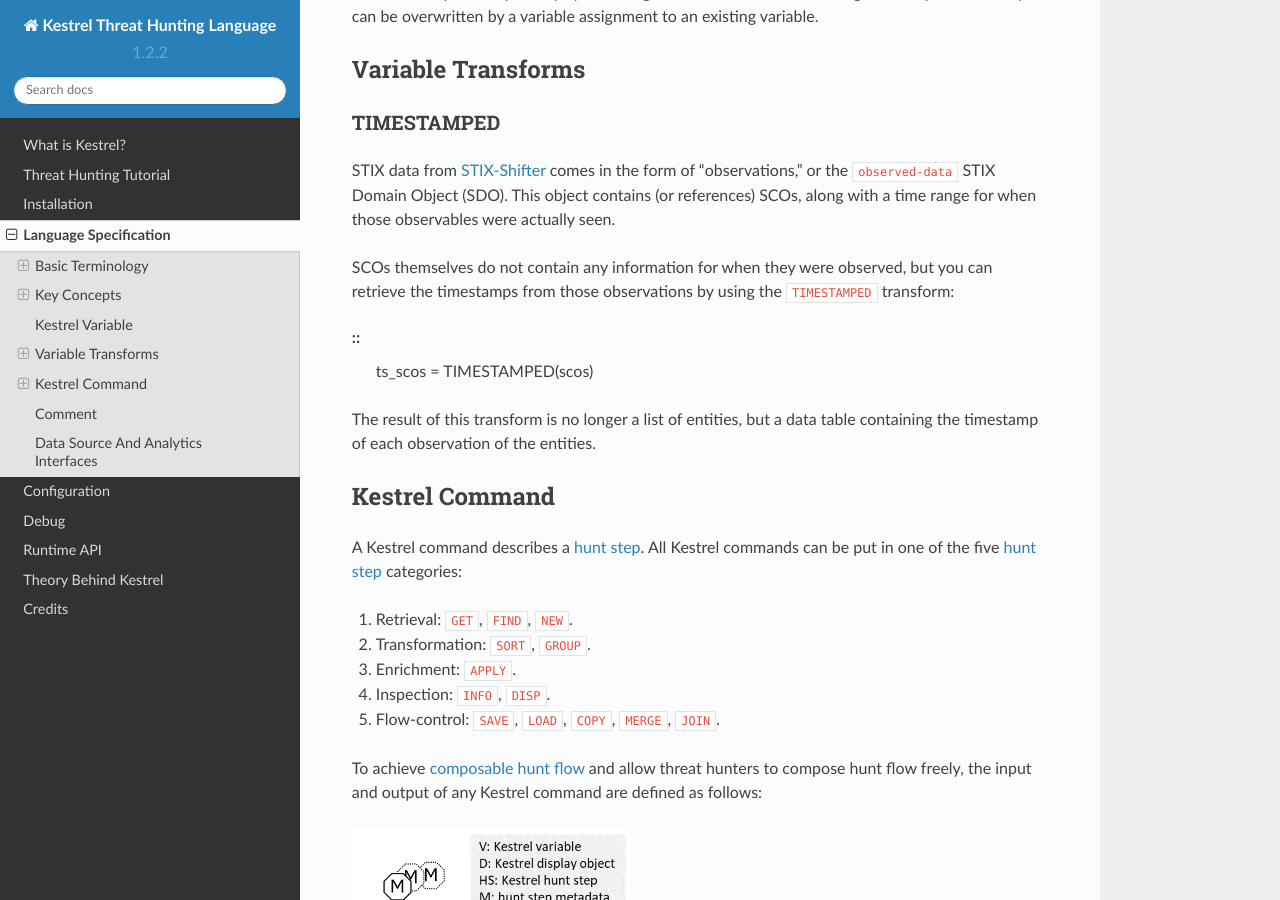
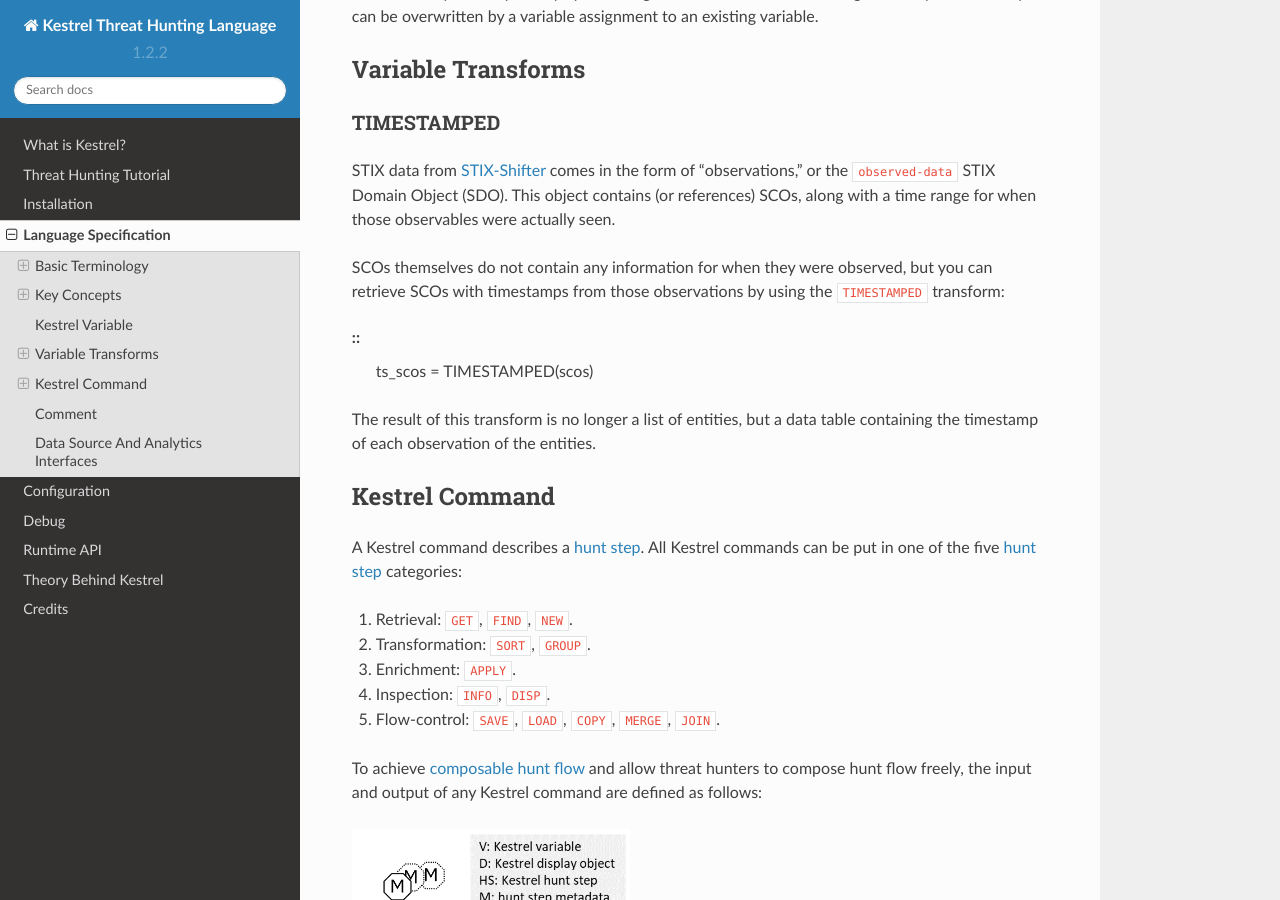
Before and after one commit to opencybersecurityalliance/kestrel-lang, a Sphinx documentation site: the page built from docs/language.rst, in a window 1280 px wide and 900 px high, scrolled down 3954 px. Built offline with Sphinx 7.4.7 and the Read the Docs theme 2.0.0, drawn with Linux system fonts in a browser that asks for light colours.

Commit message:
Minor doc update for TIMESTAMPED

```diff
--- a/docs/language.rst
+++ b/docs/language.rst
@@ -203,7 +203,7 @@
 actually seen.
 
 SCOs themselves do not contain any information for when they were observed,
-but you can retrieve the timestamps from those observations by using the
+but you can retrieve SCOs with timestamps from those observations by using the
 ``TIMESTAMPED`` transform:
 
 ::
```
